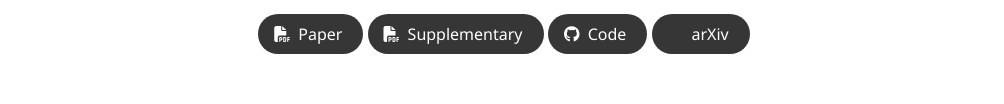
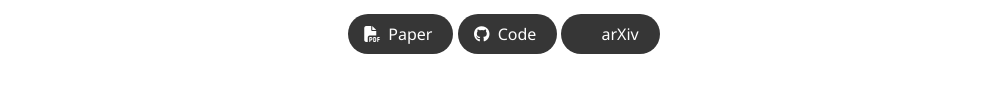
Before and after one commit to yoterel/attention_chains, a plain HTML site: page index.html in a window 1280 px wide. Shown: the part 211-315 px from the top of the page, without its empty margins (136-1140 px from the left). Drawn offline with nearby package versions, Linux system fonts and the light colour scheme; some icons are missing; a web font is replaced by a local one.

Commit message:
Remove suppl.

```diff
--- a/index.html
+++ b/index.html
@@ -86,17 +86,6 @@
                       <i class="fas fa-file-pdf"></i>
                     </span>
                     <span>Paper</span>
-                  </a>
-                </span>
-
-                <!-- Supplementary PDF link -->
-                <span class="link-block">
-                  <a href="static/pdfs/AttentionChains_supp.pdf" target="_blank"
-                    class="external-link button is-normal is-rounded is-dark">
-                    <span class="icon">
-                      <i class="fas fa-file-pdf"></i>
-                    </span>
-                    <span>Supplementary</span>
                   </a>
                 </span>
 
```
